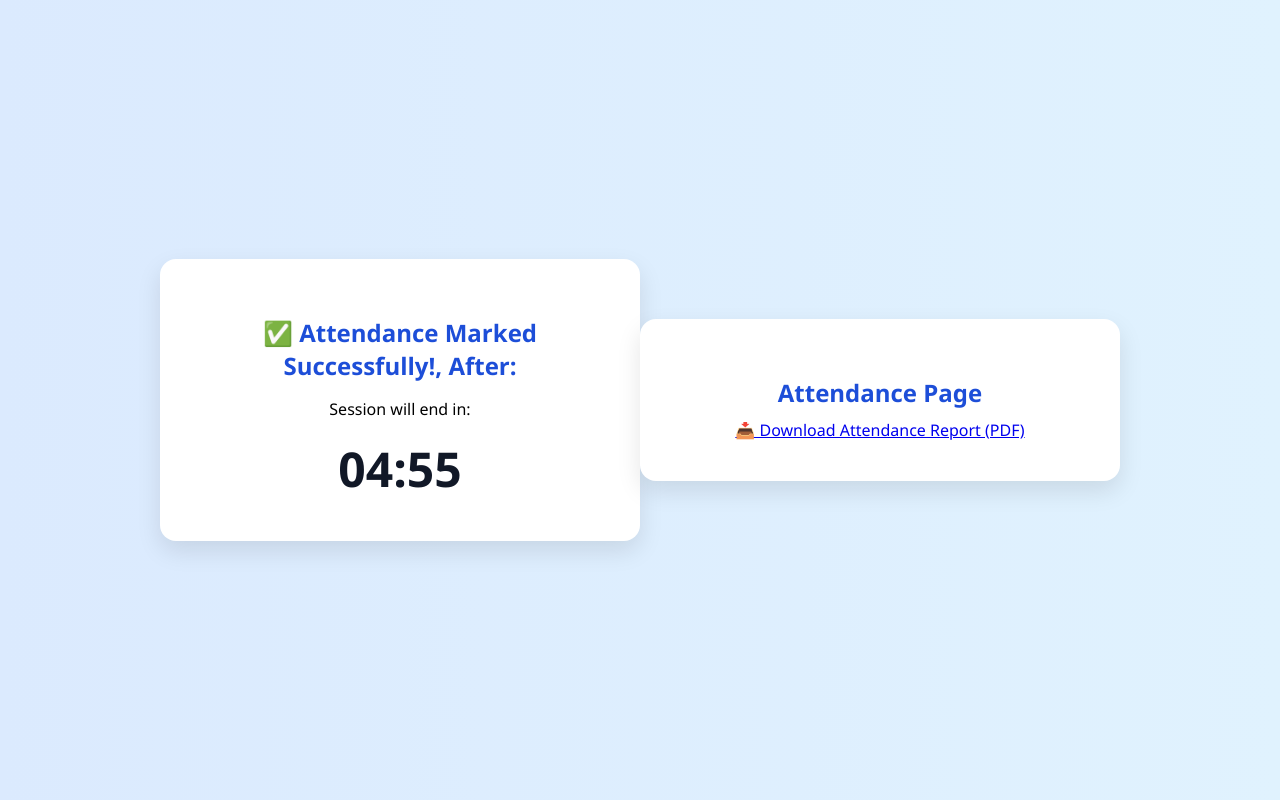
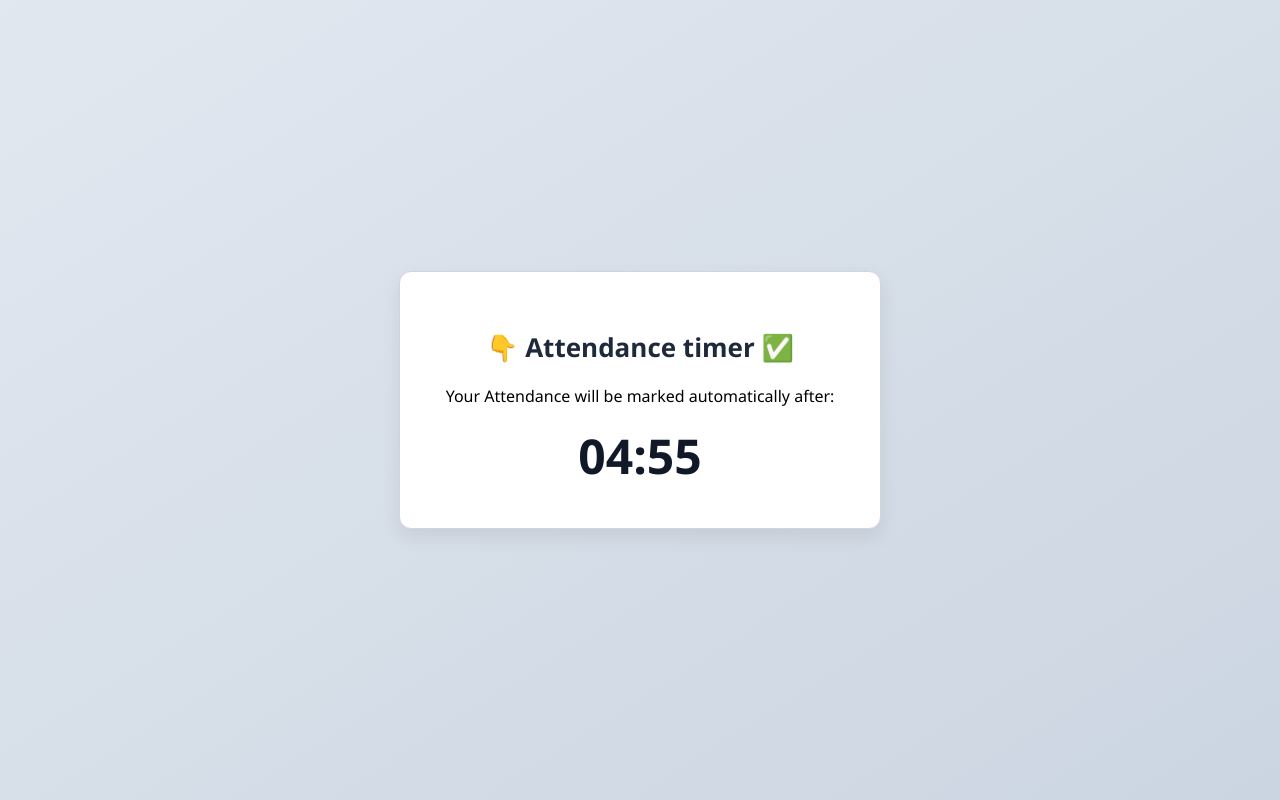
Before and after one commit to NirajG45/New_Attendance_Portal, a Flask app: page /timer in a window 1280 px wide. Run offline with Flask 3, Linux system fonts and the light colour scheme.

Commit message:
updated my all HTML, CSS and JS files

```diff
--- a/app.py
+++ b/app.py
@@ -193,11 +193,21 @@ def student_register():
         # Call the function that handles user registration
         registration_result = register_user("students", data, "student_id")
 
-        # Return the result
-        return jsonify(registration_result)
+        # ✅ Safe Checking
+        if isinstance(registration_result, dict):
+            registration_result.setdefault('success', True)
+            registration_result.setdefault('message', 'Student registered successfully!')
+            return jsonify(registration_result)
+        else:
+            # Agar kuch galat value return hui hai, to default success response bhej do
+            return jsonify({
+                "success": True,
+                "message": "Student registered successfully!"
+            }), 201
 
     # Handle GET request - render the registration form
     return render_template("student_register.html")
+
 
 @app.route("/student_login", methods=["GET", "POST"])
 def student_login():
--- a/static/css/timer.css
+++ b/static/css/timer.css
@@ -1,6 +1,6 @@
 body {
-    font-family: 'Segoe UI', Tahoma, Geneva, Verdana, sans-serif;
-    background: linear-gradient(to right, #dbeafe, #e0f2fe);
+    font-family: 'Poppins', 'Segoe UI', Tahoma, Geneva, Verdana, sans-serif;
+    background: linear-gradient(to bottom right, #e2e8f0, #cbd5e1);
     display: flex;
     align-items: center;
     justify-content: center;
@@ -10,23 +10,48 @@ body {
 
 .container {
     background-color: #ffffff;
-    border-radius: 16px;
+    border: 1px solid #d1d5db;
+    border-radius: 12px;
     padding: 40px;
-    box-shadow: 0 10px 25px rgba(0, 0, 0, 0.1);
+    box-shadow: 0 8px 20px rgba(0, 0, 0, 0.08);
     text-align: center;
     max-width: 400px;
     width: 90%;
 }
 
 h1 {
-    color: #1d4ed8;
-    font-size: 24px;
-    margin-bottom: 10px;
+    color: #1e293b;
+    font-size: 26px;
+    margin-bottom: 20px;
+    font-weight: 600;
 }
 
+/* Normal running timer */
 #timer {
     font-size: 48px;
     color: #111827;
     font-weight: bold;
-    margin-top: 10px;
+    margin-top: 15px;
 }
+
+/* Jab timer complete ho aur "You are present!" dikhe */
+#timer.present-text {
+    font-size: 32px; /* Medium font size */
+    color: #008000;  /* Green color */
+}
+
+a.btn-download {
+    display: inline-block;
+    margin-top: 30px;
+    padding: 12px 24px;
+    background-color: #2563eb;
+    color: white;
+    border-radius: 8px;
+    text-decoration: none;
+    font-weight: bold;
+    transition: background-color 0.3s ease;
+}
+
+a.btn-download:hover {
+    background-color: #1d4ed8;
+}
--- a/static/js/timer.js
+++ b/static/js/timer.js
@@ -1,22 +1,25 @@
 document.addEventListener("DOMContentLoaded", function () {
-    let timeLeft = 300; // 30 minutes in seconds
+    // Agar localStorage mein time save hai, toh woh fetch karenge
+    let timeLeft = localStorage.getItem('timeLeft') ? parseInt(localStorage.getItem('timeLeft')) : 300; // 30 minutes in seconds
     const timerElement = document.getElementById("timer");
 
+    // Time ko format karne ke liye
     function formatTime(seconds) {
         const minutes = Math.floor(seconds / 60).toString().padStart(2, '0');
         const secs = (seconds % 60).toString().padStart(2, '0');
         return `${minutes}:${secs}`;
     }
 
+    // Countdown logic
     const countdown = setInterval(() => {
         if (timeLeft <= 0) {
             clearInterval(countdown);
-            timerElement.textContent = "Time's up!";
-            timerElement.style.color = "#ef4444"; // red
-            // Optionally redirect or disable UI here
+            timerElement.textContent = "You are present!";
+            timerElement.style.color = "#008000"; // Red color for "You are present!"
         } else {
             timerElement.textContent = formatTime(timeLeft);
             timeLeft--;
+            localStorage.setItem('timeLeft', timeLeft); // Time ko localStorage mein store karna
         }
     }, 1000);
 });
--- a/templates/timer.html
+++ b/templates/timer.html
@@ -21,16 +21,16 @@
 </style>
 <body>
     <div class="container">
-        <h1>✅ Attendance Marked Successfully!, After:</h1>
-        <p>Session will end in:</p>
+        <h1>👇 Attendance timer ✅</h1>
+        <p>Your Attendance will be marked automatically after:</p>
         <div id="timer">30:00</div>
     </div>
 
-        <div class="container">
+        <!-- <div class="container">
             <h1>Attendance Page</h1>
-            <!-- 👇 Paste here for test -->
+            👇 Paste here for test
             <a href="/download_attendance_report" target="_blank">📥 Download Attendance Report (PDF)</a>
-        </div>
+        </div> -->
 
 
     <script src="{{ url_for('static', filename='js/timer.js') }}"></script>
```
Also changed, not shown: templates/dashboard.html (+1 -18 lines), templates/student_register.html (+7 -2 lines), student_portal.db.
